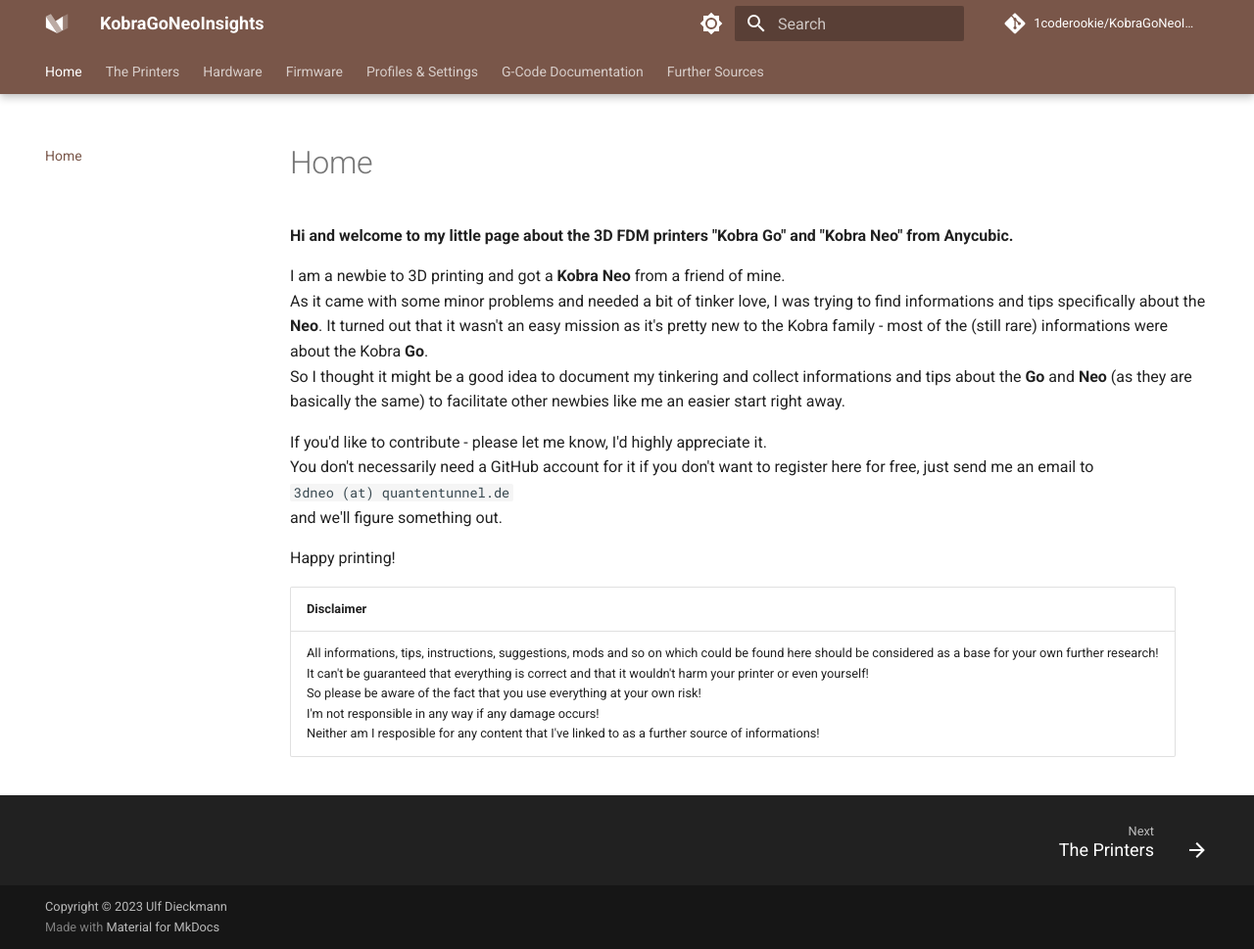
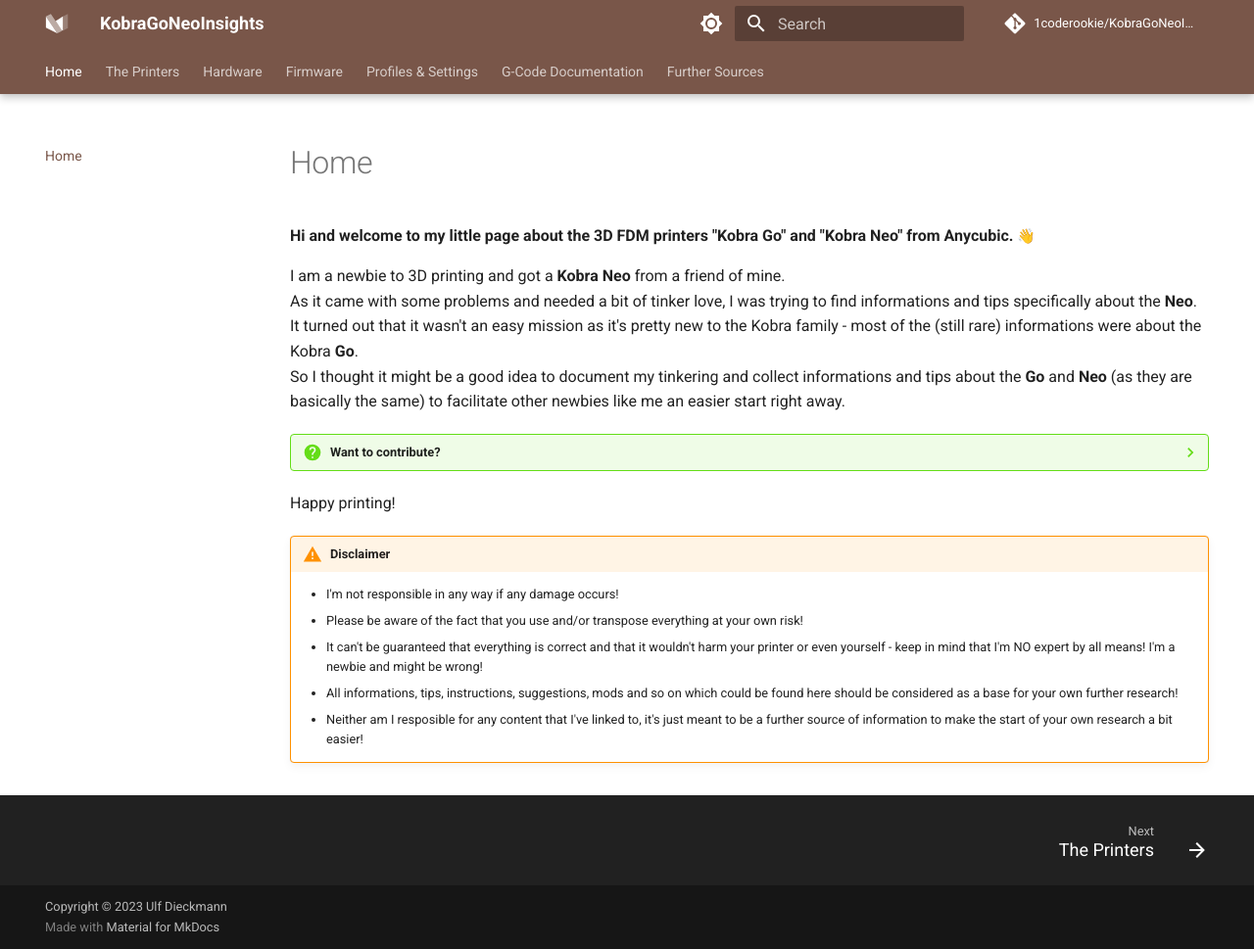
Before and after one commit to 1coderookie/KobraGoNeoInsights, an MkDocs documentation site: the page built from docs/index.md, in a window 1280 px wide and 969 px high. Shown: the whole window at 98% size. Built offline with MkDocs 1.6.1 and Material for MkDocs 9.7.7, drawn with Linux system fonts in a browser that asks for light colours; emoji names are drawn with the system emoji font; comment, search, counter and statistics services are not loaded.

Commit message:
Update index.md

```diff
--- a/docs/index.md
+++ b/docs/index.md
@@ -1,16 +1,22 @@
 <link rel=”manifest” href=”docs/manifest.webmanifest”>
 
-**Hi and welcome to my little page about the 3D FDM printers "Kobra Go" and "Kobra Neo" from Anycubic.**
+**Hi and welcome to my little page about the 3D FDM printers "Kobra Go" and "Kobra Neo" from Anycubic.** :waving_hand:
 
 I am a newbie to 3D printing and got a **Kobra Neo** from a friend of mine.
-As it came with some minor problems and needed a bit of tinker love, I was trying to find informations and tips specifically about the **Neo**. It turned out that it wasn't an easy mission as it's pretty new to the Kobra family - most of the (still rare) informations were about the Kobra **Go**.
+As it came with some problems and needed a bit of tinker love, I was trying to find informations and tips specifically about the **Neo**.
+It turned out that it wasn't an easy mission as it's pretty new to the Kobra family - most of the (still rare) informations were about the Kobra **Go**.
 So I thought it might be a good idea to document my tinkering and collect informations and tips about the **Go** and **Neo** (as they are basically the same) to facilitate other newbies like me an easier start right away.
 
-If you'd like to contribute - please let me know, I'd highly appreciate it.
-You don't necessarily need a GitHub account for it if you don't want to register here for free, just send me an email to  <br> `3dneo (at) quantentunnel.de` </br> and we'll figure something out.
+??? question "Want to contribute?"
+
+    If you'd like to contribute - please let me know, I'd highly appreciate it. <br> You don't necessarily need a GitHub account for it - just send me an email to  <br> `3dneo (at) quantentunnel.de` </br> and we'll figure something out. :winking_face:
 
 Happy printing!
 
-| Disclaimer |
-|:-----------|
-| All informations, tips, instructions, suggestions, mods and so on which could be found here should be considered as a base for your own further research! <br> It can't be guaranteed that everything is correct and that it wouldn't harm your printer or even yourself! <br> So please be aware of the fact that you use everything at your own risk! <br> I'm not responsible in any way if any damage occurs! <br> Neither am I resposible for any content that I've linked to as a further source of informations! |
+!!! warning "Disclaimer"
+
+    - I'm not responsible in any way if any damage occurs!
+    - Please be aware of the fact that you use and/or transpose everything at your own risk!
+    - It can't be guaranteed that everything is correct and that it wouldn't harm your printer or even yourself - keep in mind that I'm NO expert by all means! I'm a newbie and might be wrong!
+    - All informations, tips, instructions, suggestions, mods and so on which could be found here should be considered as a base for your own further research!
+    - Neither am I resposible for any content that I've linked to, it's just meant to be a further source of information to make the start of your own research a bit easier!
```
